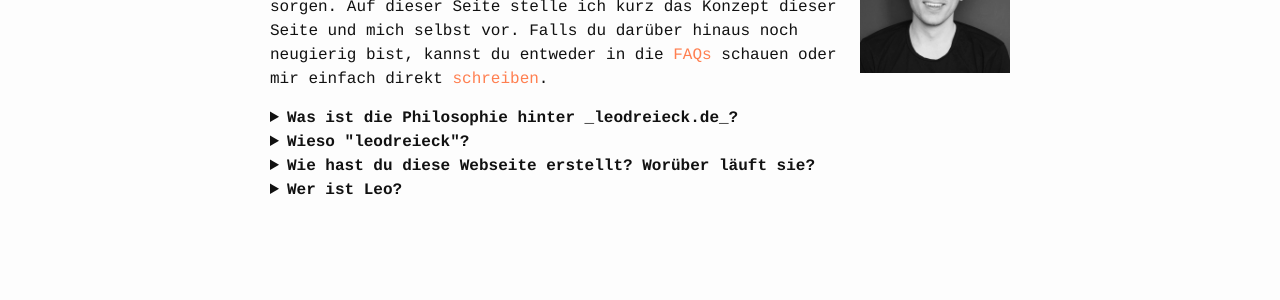
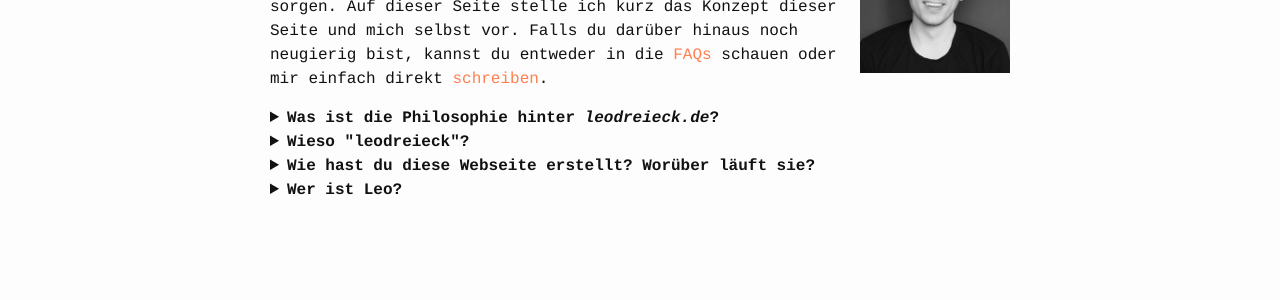
Before and after one commit to leodreieck/leodreieck.github.io, a Jekyll site: the page built from about.md, in a window 1280 px wide. Shown: the part 229-529 px from the top of the page. Built offline with Jekyll 4.4.1, drawn with Linux system fonts in a browser that asks for light colours.

Commit message:
bug fix formatting italic in question

```diff
--- a/about.md
+++ b/about.md
@@ -19,7 +19,7 @@ Antwort
 -->
 
 <details>
-<summary><b> Was ist die Philosophie hinter _leodreieck.de_?</b></summary>
+<summary><b> Was ist die Philosophie hinter <i>leodreieck.de</i>?</b></summary>
 <p style="text-align: justify">
 Diese Seite soll ein Ort der guten Ideen und praktischen Aufzählungen sein, den man nach jedem Besuch ein kleines bisschen schlauer oder zumindest glücklicher verlässt. Das simple, statische, "cleane" Design beruhigt soll eine Erholung für Augen und Hirn sein neben all den üblichen shiny, wuseligen Webseiten voller Cookie- und Push-Benachrichtigungen-Banner, Werbung und Animationen. Aus den selben Motiven (und eventuell auch aus Kosten-Nutzen-Perspektive) werde ich die Posts selbst auch eher schlicht halten und mich auf den Inhalt konzentrieren. Die Verpflichtung, regelmäßig Content zu produzieren, würde mich ("Oh oh, ich muss mir noch etwas aus den Fingern saugen...") und ab einem gewissen Punkt auch euch ("Auf dieser Seite gibt es so viel, ich weiß gar nicht, wo ich anfangen soll!") stressen, sodass ich versuchen werde, mich auf einige wesentliche Inhalte zu beschränken. Ganz wichtig ist dabei, dass diese Seite kein Fachblog ist, sondern eher eine Zusammenfassung meiner Learnings. Sie ist also keinesfalls eine zu 100% verlässliche Quelle, aber hoffentlich ein guter Ausgangspunkt für alle, die sich selbst in eines der besprochenen Themen einarbeiten wollen.
 </p>
```
